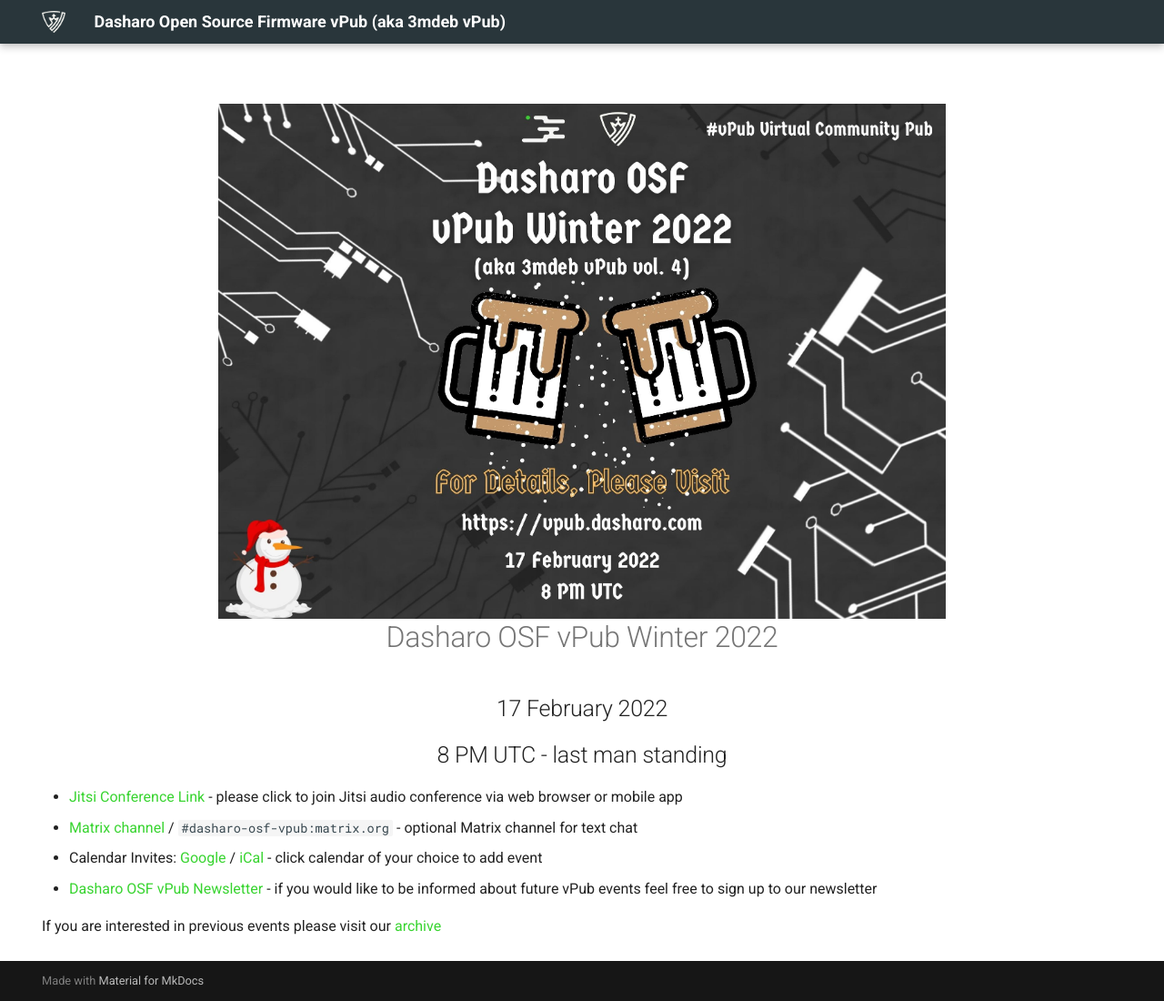
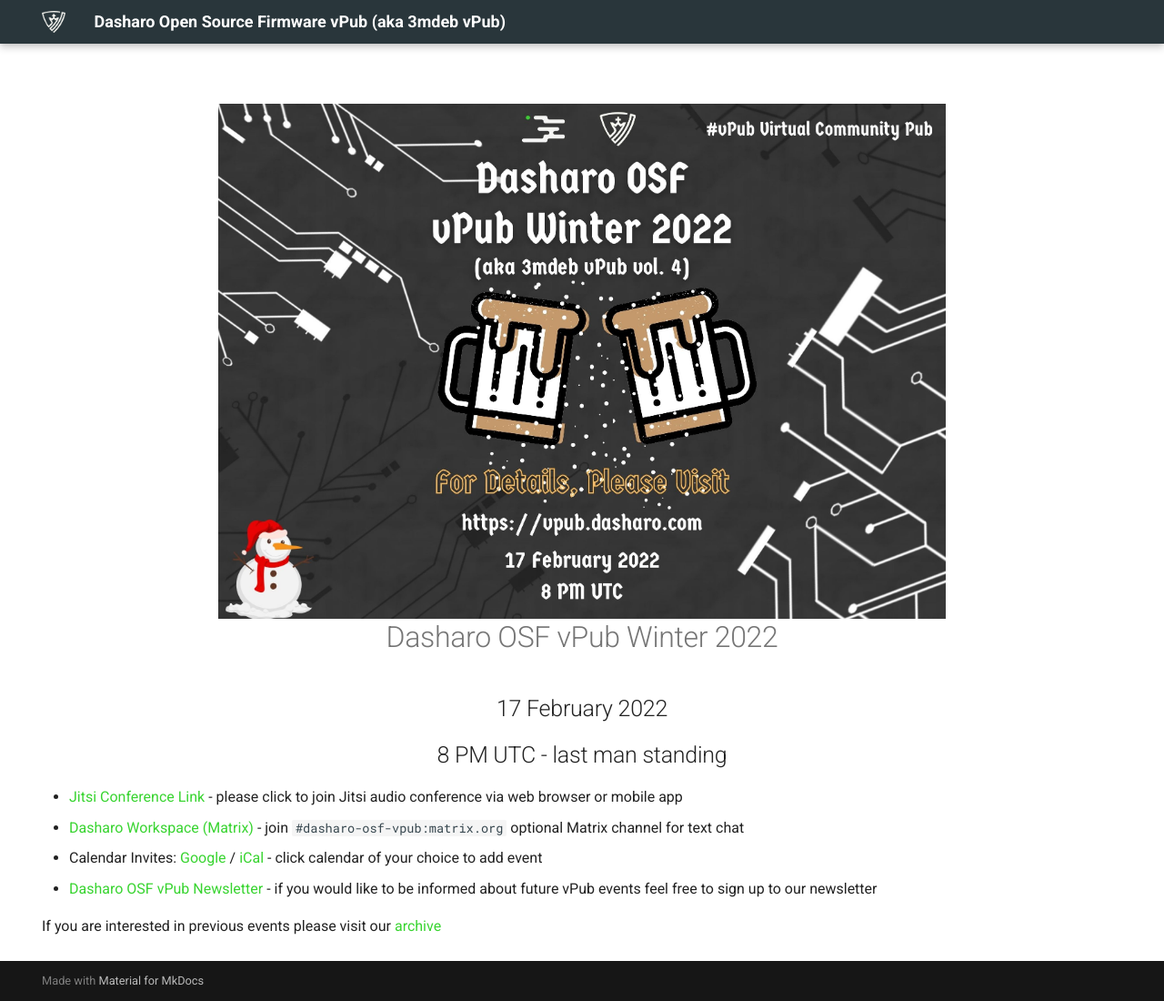
Before and after one commit to Dasharo/vpub, an MkDocs documentation site: the page built from docs/index.md, in a window 1280 px wide and 1100 px high. Shown: the whole window at 91% size. Built offline with MkDocs 1.6.1 and Material for MkDocs 9.7.7, drawn with Linux system fonts in a browser that asks for light colours.

Commit message:
index.md: add Dasharo Workspace advertisement
Signed-off-by: Artur Raglis <artur.raglis@3mdeb.com>

```diff
--- a/docs/index.md
+++ b/docs/index.md
@@ -12,7 +12,7 @@
 <h2 align="center" style="margin-top: 0px;">8 PM UTC - last man standing</h2>
 
 * [Jitsi Conference Link](https://meet.jit.si/dasharo-osf-vpub) - please click to join Jitsi audio conference via web browser or mobile app
-* [Matrix channel](https://matrix.to/#/#dasharo:matrix.org) / `#dasharo-osf-vpub:matrix.org` - optional Matrix channel for text chat
+* [Dasharo Workspace (Matrix)](https://matrix.to/#/#dasharo:matrix.org) - join `#dasharo-osf-vpub:matrix.org` optional Matrix channel for text chat
 * Calendar Invites: [Google](https://calendar.google.com/event?action=TEMPLATE&tmeid=MjZobm9ydXJuNzQ4OHM3bWszN3I1b2dwbjQgZXZlbnRzQDNtZGViLmNvbQ&tmsrc=events%403mdeb.com) / [iCal](https://cloud.3mdeb.com/index.php/s/bxWPFbg5PzkDeP2) - click calendar of your choice to add event
 * [Dasharo OSF vPub Newsletter](https://newsletter.3mdeb.com/subscription/0_K65I7ro) - if you would like to be informed about future vPub events feel free to sign up to our newsletter
 
```
